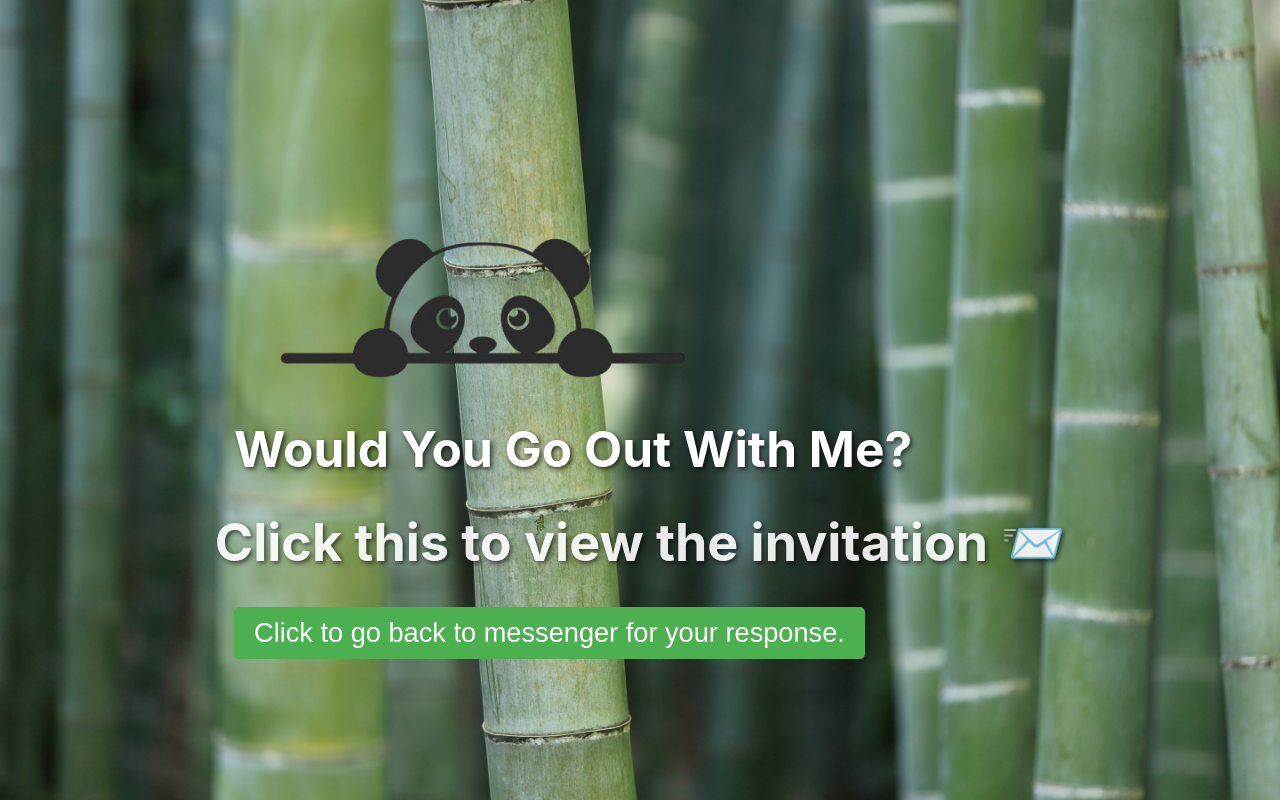
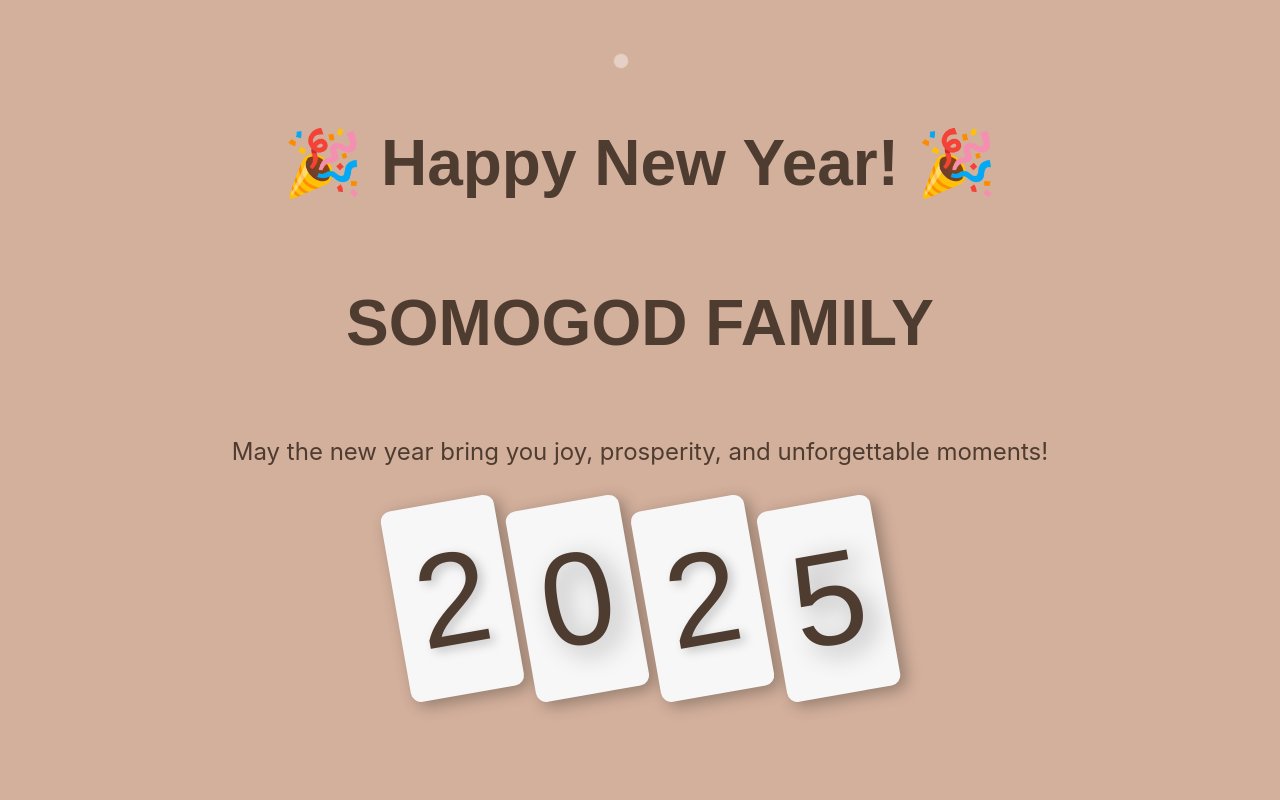
Before and after one commit to yboniecabayasomogod/ask, a React (Create React App) app: page / in a window 1280 px wide. Built offline with nearby package versions, Linux system fonts and the light colour scheme.

Commit message:
Add new year

```diff
--- /dev/null
+++ b/src/NewYear.css
@@ -0,0 +1,181 @@
+/* Snowflakes animation */
+.snowflakes {
+    position: fixed;
+    top: 0;
+    left: 0;
+    width: 100%;
+    height: 100%;
+    pointer-events: none;
+    z-index: 1000;
+    overflow: hidden;
+  }
+
+  .snowflake {
+    position: absolute;
+    top: -10px;
+    width: 10px;
+    height: 10px;
+    background-color: #f7f7f7; /* Light cream color for the snowflakes */
+    border-radius: 50%;
+    opacity: 0.8;
+    animation: fall linear infinite;
+  }
+
+  @keyframes fall {
+    0% {
+      transform: translateY(0) translateX(0);
+      opacity: 0.8;
+    }
+    100% {
+      transform: translateY(100vh) translateX(calc(100vw * 0.2 - 50%));
+      opacity: 0;
+    }
+  }
+
+  /* General styling */
+  .NewYearApp {
+    text-align: center;
+  }
+
+  .NewYearApp-header {
+    background-color: #d3b09c; /* PANTONE 17-1230 Mocha Mousse color */
+    min-height: 100vh;
+    display: flex;
+    flex-direction: column;
+    align-items: center;
+    justify-content: center;
+    color: white;
+  }
+
+  /* "Happy New Year!" title animation */
+  .NewYearApp-title {
+    font-size: 4rem;
+    font-family: 'Cursive', sans-serif;
+    color: #4f3c31; /* Darker Mocha Mousse for the title */
+    animation: bounceTitle 2s ease-out infinite, fadeIn 2s ease-out; /* Infinite bounce and fade-in */
+  }
+
+  /* Continuous Bounce effect for title */
+  @keyframes bounceTitle {
+    0%, 100% {
+      transform: translateY(0);
+    }
+    25% {
+      transform: translateY(-10px);
+    }
+    50% {
+      transform: translateY(0);
+    }
+    75% {
+      transform: translateY(-10px);
+    }
+  }
+
+  @keyframes fadeIn {
+    0% {
+      opacity: 0;
+      transform: translateY(-50px);
+    }
+    100% {
+      opacity: 1;
+      transform: translateY(0);
+    }
+  }
+
+  .NewYearApp-message {
+    font-size: 1.5rem;
+    color: #4f3c31; /* Dark Mocha Mousse text color */
+  }
+
+  /* Rope-style number styling with 3D effect */
+  .rope-number {
+    display: flex;
+    justify-content: center;
+    margin-top: 20px;
+    animation: bounceIn 2s ease-out infinite; /* Add infinite bounce effect */
+  }
+
+  .rope-digit {
+    font-size: 8rem; /* Increase size for emphasis */
+    font-family: 'Cursive', sans-serif;
+    color: #4f3c31; /* Dark Mocha Mousse color for the digits */
+    padding: 20px;
+    margin: 5px;
+    text-align: center;
+    display: inline-block;
+    transform: rotate(-10deg); /* Slight tilt for rope effect */
+
+    /* 3D effect using text-shadow and transform */
+    position: relative;
+    box-shadow: 5px 5px 15px rgba(0, 0, 0, 0.3); /* Shadow for depth */
+    background: #f7f7f7; /* Light cream background to contrast with the text */
+    border-radius: 10px;
+    transition: transform 0.3s ease-in-out;
+  }
+
+  /* 3D hover effect */
+  .rope-digit:hover {
+    transform: rotate(-10deg) scale(1.1); /* Slight zoom effect on hover */
+    box-shadow: 8px 8px 20px rgba(0, 0, 0, 0.5); /* Stronger shadow on hover */
+  }
+
+  /* Adjustments for shadow and depth */
+  .rope-number .rope-digit:nth-child(odd) {
+    text-shadow: 4px 4px 10px rgba(0, 0, 0, 0.2); /* Soft shadow for odd digits */
+  }
+
+  .rope-number .rope-digit:nth-child(even) {
+    text-shadow: 8px 8px 25px rgba(0, 0, 0, 0.3); /* Deeper shadow for even digits */
+  }
+
+  /* Bounce animation for the 2025 digits */
+  @keyframes bounceIn {
+    0% {
+      transform: translateY(100px) scale(0.5); /* Start off-screen and small */
+      opacity: 0;
+    }
+    50% {
+      transform: translateY(-30px) scale(1.1); /* Bounce up slightly */
+      opacity: 1;
+    }
+    100% {
+      transform: translateY(0) scale(1); /* Settle in the final position */
+    }
+  }
+
+  /* Fireworks effect */
+  .firework {
+    position: absolute;
+    width: 10px;
+    height: 10px;
+    border-radius: 50%;
+    background-color: rgba(255, 255, 255, 0.8);
+    opacity: 0;
+    animation: fireworkAnimation 1.5s infinite, fireworkPlacement 3s infinite;
+  }
+
+  @keyframes fireworkAnimation {
+    0% {
+      transform: scale(0);
+      opacity: 1;
+    }
+    50% {
+      transform: scale(1.5);
+      opacity: 0.5;
+    }
+    100% {
+      transform: scale(0);
+      opacity: 0;
+    }
+  }
+
+  @keyframes fireworkPlacement {
+    0% {
+      left: 50%;
+      top: 0;
+    }
+    100% {
+      left: calc(50% + (Math.random() * 40 - 20)vw);
+      top: calc(50% + (Math.random() * 50 - 25)vh);
+    }
+  }
--- /dev/null
+++ b/src/NewYear.js
@@ -0,0 +1,49 @@
+import './NewYear.css';
+import { useState, useEffect } from 'react';
+
+function NewYearApp() {
+  const [status, setStatus] = useState(0);
+
+  // Add fireworks dynamically
+  useEffect(() => {
+    const fireworkContainer = document.querySelector('.fireworks-container');
+
+    const createFireworks = () => {
+      const firework = document.createElement('div');
+      firework.className = 'firework';
+      firework.style.left = `${Math.random() * 100}vw`; // Random horizontal position
+      firework.style.top = `${Math.random() * 100}vh`; // Random vertical position
+      fireworkContainer.appendChild(firework);
+    };
+
+    // Create fireworks every 2 seconds
+    const intervalId = setInterval(createFireworks, 2000);
+
+    return () => clearInterval(intervalId); // Cleanup fireworks when the component is unmounted
+  }, []);
+
+  return (
+    <div className="NewYearApp">
+      <div className="fireworks-container"></div> {/* Fireworks container */}
+      <header className="NewYearApp-header">
+        <h1 className="NewYearApp-title">
+          🎉 Happy New Year! 🎉
+        </h1>
+        <h1 className="NewYearApp-title">
+          SOMOGOD FAMILY
+        </h1>
+        <p className="NewYearApp-message">
+          May the new year bring you joy, prosperity, and unforgettable moments!
+        </p>
+        <div className="rope-number">
+          <span className="rope-digit">2</span>
+          <span className="rope-digit">0</span>
+          <span className="rope-digit">2</span>
+          <span className="rope-digit">5</span>
+        </div>
+      </header>
+    </div>
+  );
+}
+
+export default NewYearApp;
--- a/src/index.js
+++ b/src/index.js
@@ -1,7 +1,7 @@
 import React from 'react';
 import ReactDOM from 'react-dom/client';
 import './index.css';
-import App from './App';
+import App from './NewYear';
 import reportWebVitals from './reportWebVitals';
 
 const root = ReactDOM.createRoot(document.getElementById('root'));
```
